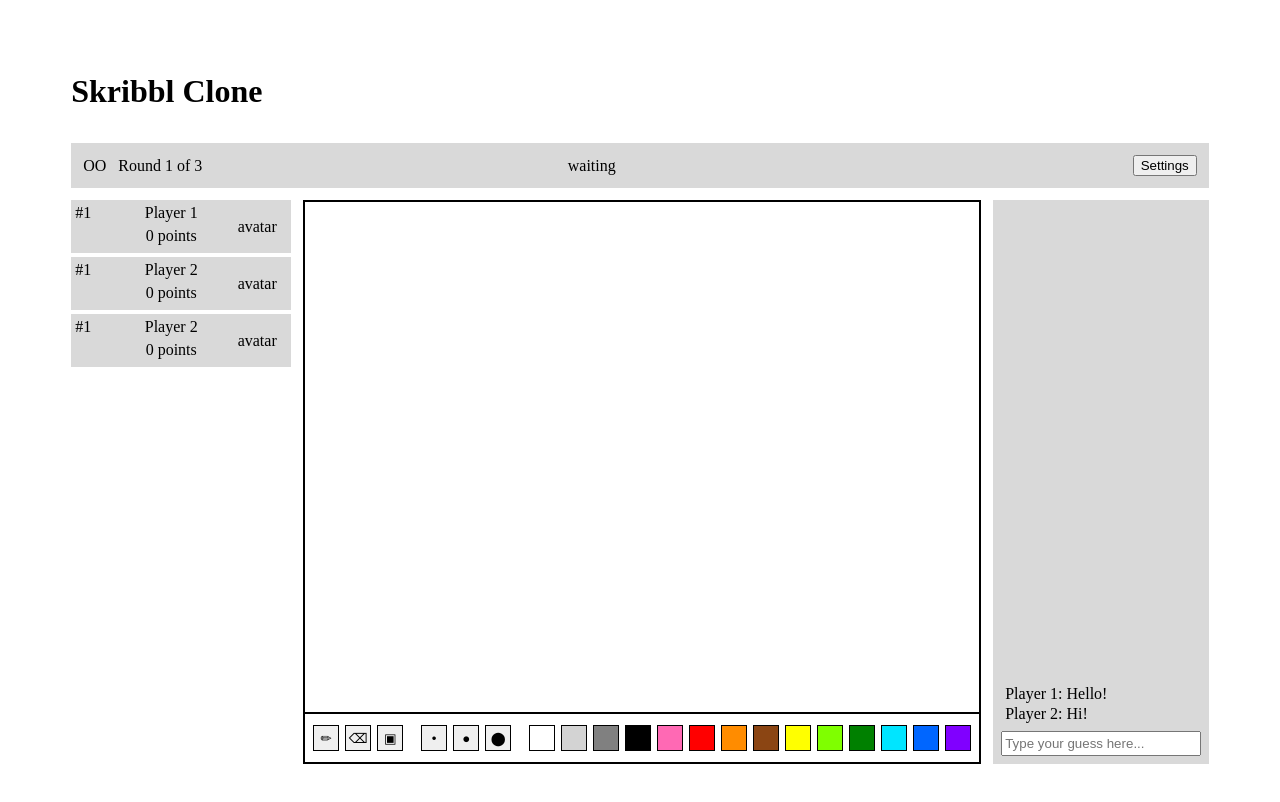
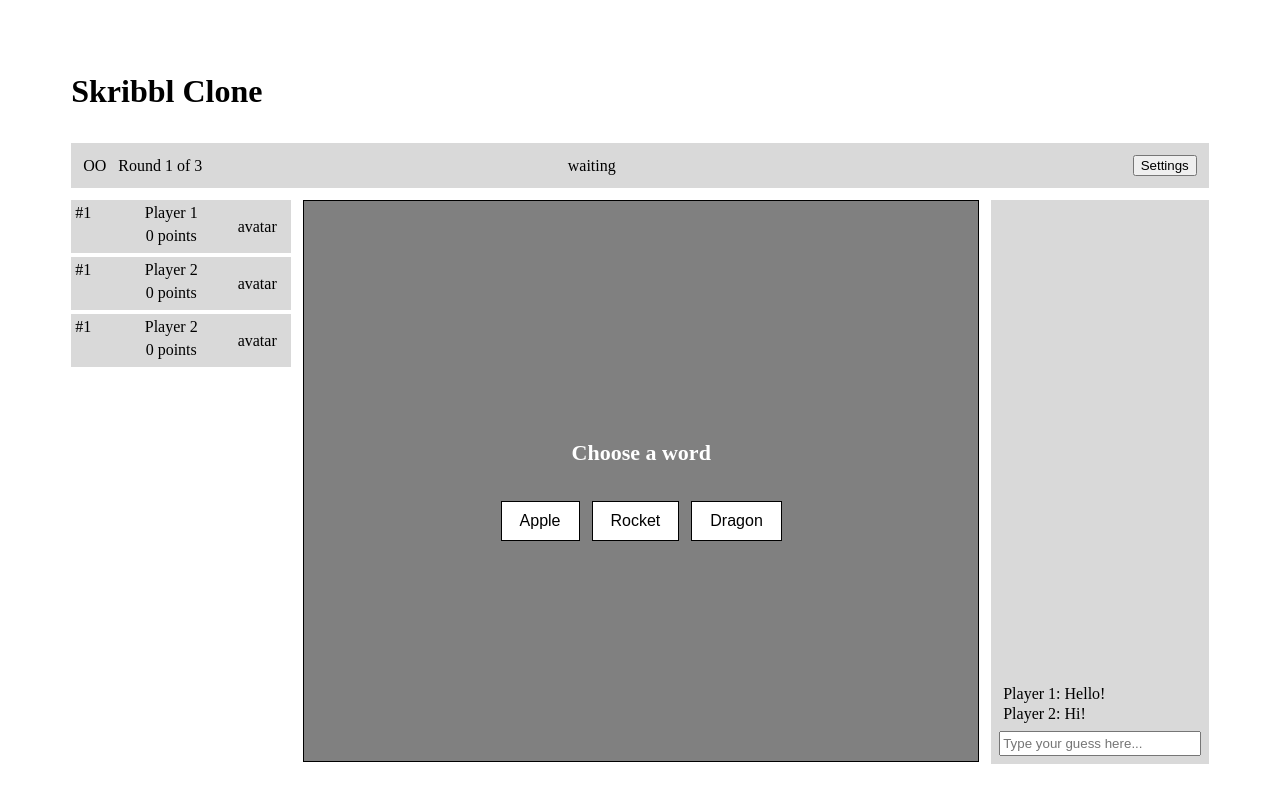
Before and after one commit to Nevil-MS/scribble-clone, a React (Vite) app in the folder frontend/: page / in a window 1280 px wide. Shown: the top 802 px of the page. Built offline with nearby package versions, Linux system fonts and the light colour scheme.

Commit message:
Choose Word Overlay added

```diff
--- /dev/null
+++ b/frontend/src/components/ChooseWordOverlay.css
@@ -0,0 +1,34 @@
+.canvas-overlay {
+    position: absolute;
+    top: 0;
+    left: 0;
+    right: 0;
+    bottom: 46px;      /* stops above toolbar */
+
+    background: rgba(117, 118, 122, 0.497);
+
+    display: flex;
+    flex-direction: column;
+    justify-content: center;
+    align-items: center;
+    gap: 18px;
+
+    z-index: 5;
+}
+
+.canvas-overlay h2 {
+    color: white;
+    font-size: 22px;
+}
+
+.word-buttons {
+    display: flex;
+    gap: 12px;
+}
+
+.word-buttons button {
+    padding: 5px 5px;
+    border: 1px solid black;
+    background: white;
+    cursor: pointer;
+}
--- /dev/null
+++ b/frontend/src/components/ChooseWordOverlay.jsx
@@ -0,0 +1,19 @@
+import "./ChooseWordOverlay.css";
+
+function ChooseWordOverlay() {
+  const words = ["Apple", "Rocket", "Dragon"];
+
+  return (
+    <div className="canvas-overlay">
+      <h2>Choose a word</h2>
+
+      <div className="word-buttons">
+        {words.map((word) => (
+          <button key={word}>{word}</button>
+        ))}
+      </div>
+    </div>
+  );
+}
+
+export default ChooseWordOverlay;
--- a/frontend/src/pages/GamePage.css
+++ b/frontend/src/pages/GamePage.css
@@ -25,9 +25,10 @@
     flex: 2;
     display: flex;
     flex-direction: column;
-    border: 2px solid black;
+    border: 1px solid black;
     background: white;
     height: 560px;
+    position: relative;
 }
 
 /* Right panel */
@@ -87,7 +88,7 @@
 .canvas-toolbar button {
     width: 26px;
     height: 26px;
-    border: 1px solid black;
+    border: 1px solid rgb(255, 255, 255);
     padding: 0;
 }
 .white     { background: #ffffff !important; }
@@ -107,3 +108,57 @@
 
 .blue      { background: #0066ff !important; }
 .purple    { background: #8000ff !important; }
+
+/* Choose Word Overlay */
+.canvas-overlay {
+    position: absolute;
+    top: 0;
+    left: 0;
+    right: 0;
+    bottom: 46px;              /* Toolbar visible */
+
+    display: flex;
+    flex-direction: column;
+    justify-content: center;
+    align-items: center;
+    gap: 16px;
+
+    background: rgba(45, 50, 75, 0.88);
+    z-index: 5;
+}
+
+.canvas-overlay {
+    position: absolute;
+    inset: 0;
+
+    display: flex;
+    flex-direction: column;
+    justify-content: center;
+    align-items: center;
+    gap: 16px;
+
+    background: #808080
+;
+    z-index: 10;
+}
+
+.toolbar-hidden {
+    visibility: hidden;
+}
+.word-buttons {
+    display: flex;
+    gap: 12px;
+}
+
+.word-buttons button {
+    padding: 10px 18px;
+    font-size: 16px;
+    background: white;
+    border: 1px solid black;
+    cursor: pointer;
+}
+
+/* When the toolbar is hidden, cover it too */
+.canvas-section.overlay-active .canvas-overlay {
+    bottom: 0;
+}
--- a/frontend/src/pages/GamePage.jsx
+++ b/frontend/src/pages/GamePage.jsx
@@ -1,10 +1,14 @@
+import { useState } from "react";
 import GameTitle from "../components/GameTitle";
 import GameStatusBar from "../components/GameStatusBar";
 import PlayerList from "../components/PlayerList";
 import Chat from "../components/Chat";
+import ChooseWordOverlay from "../components/ChooseWordOverlay";
 import "./GamePage.css";
 
 function GamePage() {
+  const [showChooseOverlay, setShowChooseOverlay] = useState(true);
+
   return (
     <main>
       <div className="game-page">
@@ -23,7 +27,17 @@ function GamePage() {
               ></canvas>
             </div>
 
-            <div className="canvas-toolbar">
+            {showChooseOverlay && (
+              <ChooseWordOverlay
+                onChoose={() => setShowChooseOverlay(false)}
+              />
+            )}
+
+            <div
+              className={`canvas-toolbar ${
+                showChooseOverlay ? "toolbar-hidden" : ""
+              }`}
+            >
               <div className="tool-group">
                 <button title="Pencil">✏</button>
                 <button title="Eraser">⌫</button>
```
